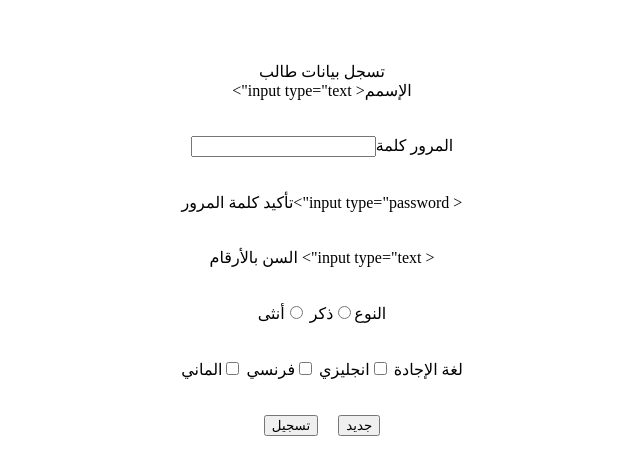
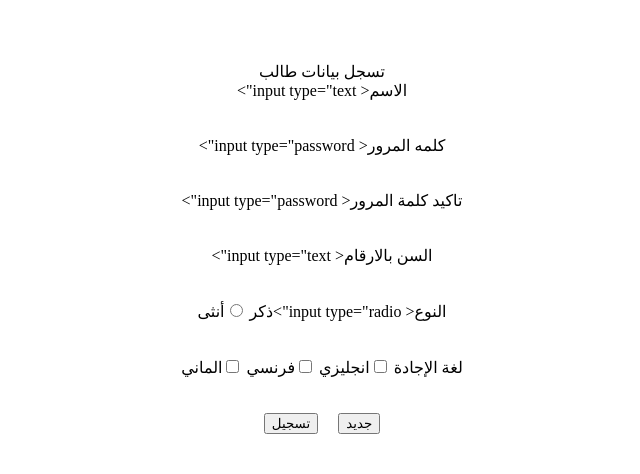
Before and after one commit to henda2333/html-, a plain HTML site: page index.html in a window 1280 px wide. Shown: the whole page, without its empty margins (318-958 px from the left). Drawn offline with Linux system fonts and the light colour scheme.

Commit message:
Update index.html

```diff
--- a/index.html
+++ b/index.html
@@ -6,11 +6,11 @@
 <center>
 <br><br><br>تسجل بيانات طالب
 <form action="pro.php">
-  الإسمم< input type="text"><br><br><br>
-المرور كلمة<input type="password"><br><br><br>
-< input type="password">تأكيد كلمة المرور<br><br><br>
-< input type="text"> السن بالأرقام<br><br><br>
-النوع<input type="radio">ذكر
+  الاسم< input type="text"><br><br><br>
+كلمه المرور< input type="password"><br><br><br>
+  تاكيد كلمة المرور< input type="password"><br><br><br>
+السن بالارقام< input type="text"><br><br><br>
+النوع< input type="radio">ذكر
   <input type="radio">أنثى
 <br><br><br>
 لغة الإجادة
```
